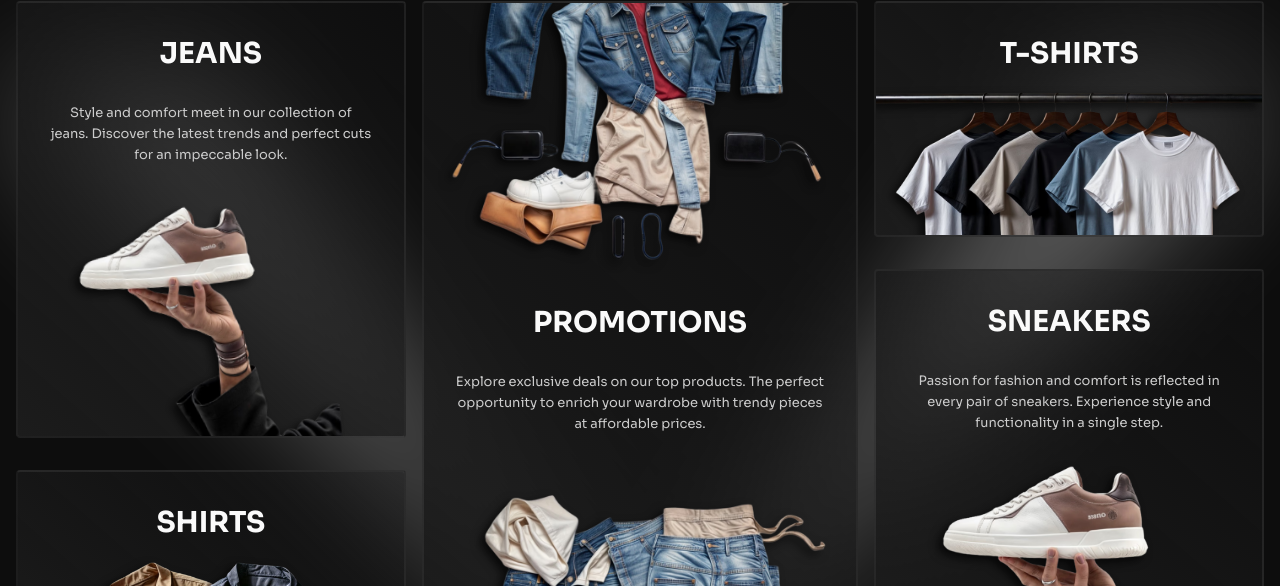
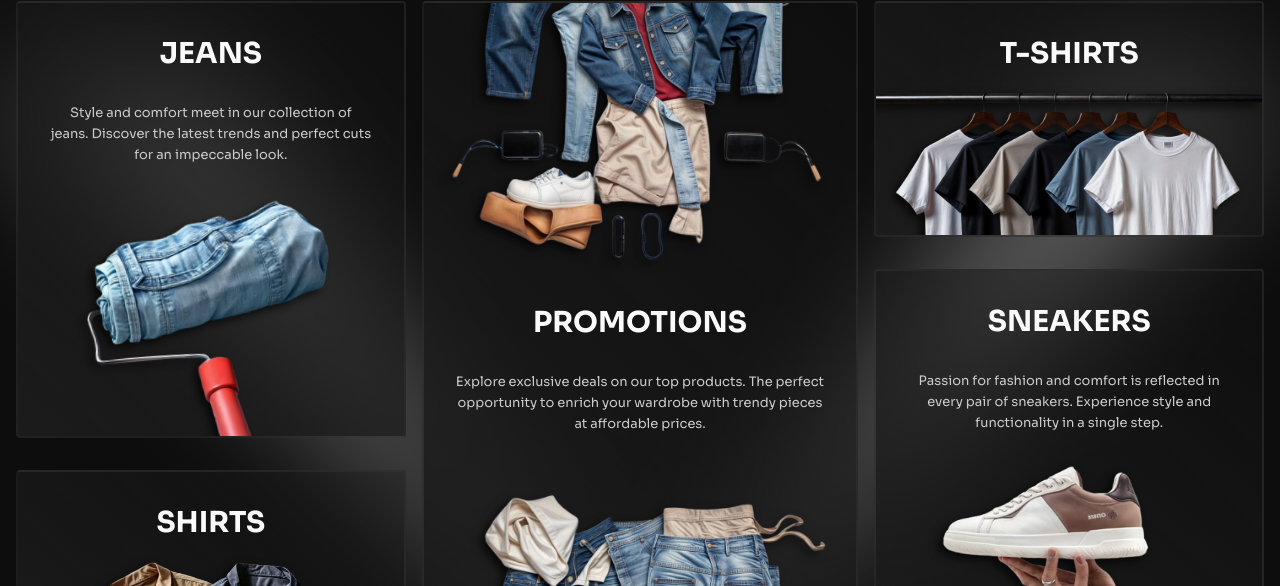
Before and after one commit to JoaoPaulo18/CCommerce, a React (Vite) app: page / in a window 1280 px wide. Shown: the part 1831-2417 px from the top of the page. Built offline with nearby package versions, Linux system fonts and the light colour scheme; no server answers.

Commit message:
Fixed Image2

```diff
--- a/src/Elements/Start/Start.jsx
+++ b/src/Elements/Start/Start.jsx
@@ -84,7 +84,7 @@ const Start = () => {
         <li className='two-row'>
           <h2>Jeans</h2>
           <p>Style and comfort meet in our collection of jeans. Discover the latest trends and perfect cuts for an impeccable look.</p>
-          <img className={styles.Jeans} src={Sneakers} alt="" />
+          <img className={styles.Jeans} src={Jeans} alt="" />
         </li>
 
         <li>
```
